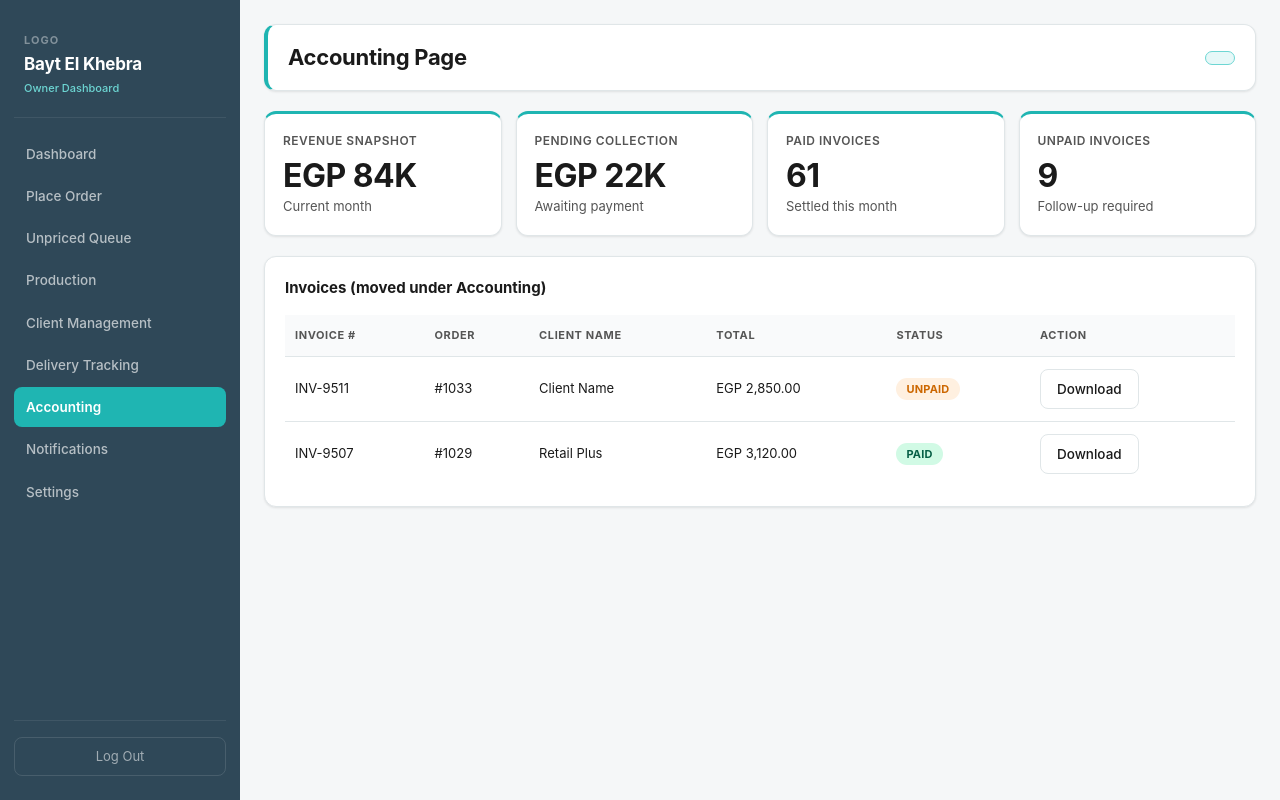
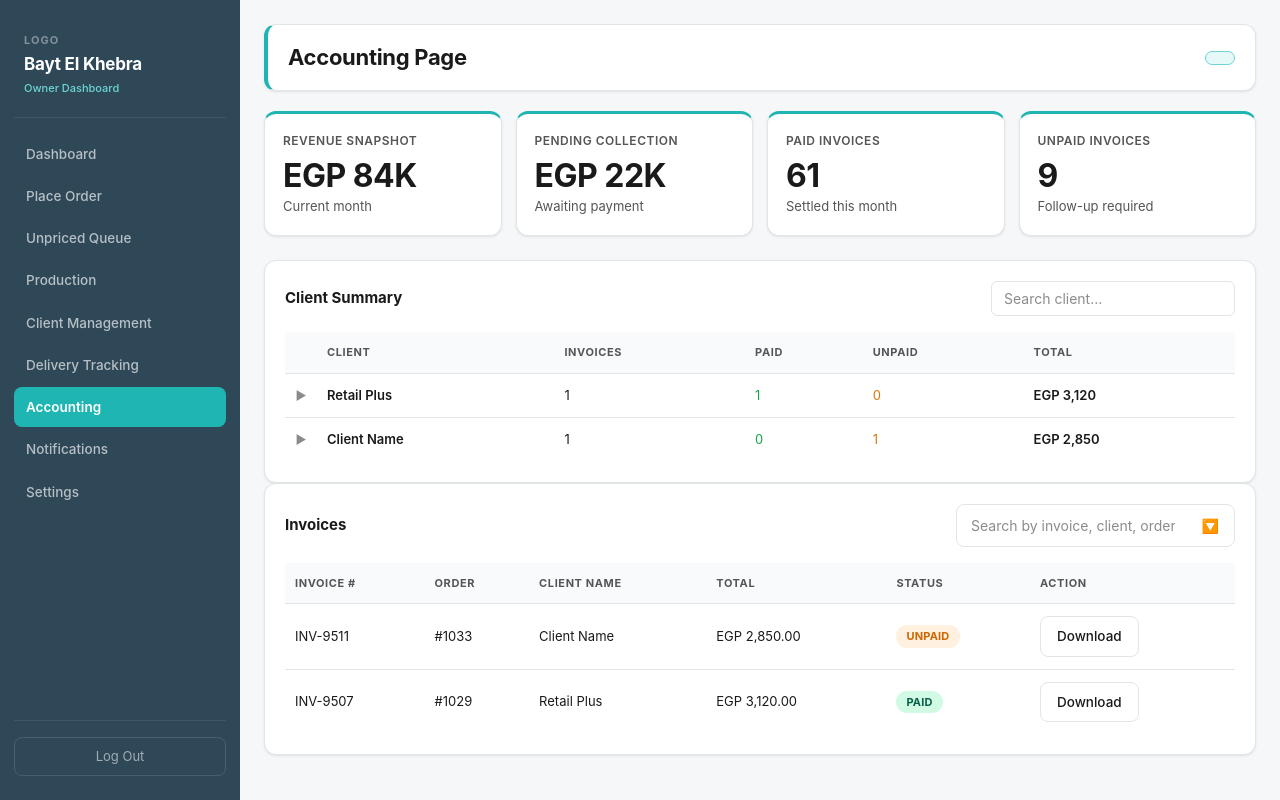
Before and after one commit to youssefghonem726/beyt-el-khebra, a React (Vite) app in the folder frontend/: page /owner/accounting in a window 1280 px wide. Built offline with nearby package versions, Linux system fonts and the light colour scheme.

Commit message:
added: Search Filters and summary filtering in owner accounting

```diff
--- /dev/null
+++ b/frontend/src/components/ClientSummary.tsx
@@ -0,0 +1,161 @@
+import { useState, useMemo } from 'react';
+
+interface Invoice {
+  id: string;
+  order: string;
+  client: string;
+  total: string;
+  status: string;
+}
+
+interface ClientSummaryProps {
+  invoices: Invoice[];
+}
+
+function parseAmount(total: string): number {
+  return parseFloat(total.replace(/[^0-9.]/g, '')) || 0;
+}
+
+function formatEGP(amount: number): string {
+  return `EGP ${amount.toLocaleString('en-EG')}`;
+}
+
+export default function ClientSummary({ invoices }: ClientSummaryProps) {
+  const [search, setSearch] = useState('');
+  const [expandedClient, setExpandedClient] = useState<string | null>(null);
+
+  const clientMap = useMemo(() => {
+    const map: Record<string, Invoice[]> = {};
+    for (const inv of invoices) {
+      if (!map[inv.client]) map[inv.client] = [];
+      map[inv.client].push(inv);
+    }
+    return map;
+  }, [invoices]);
+
+  const filteredClients = useMemo(() => {
+    const q = search.trim().toLowerCase();
+    return Object.entries(clientMap)
+      .filter(([client]) => !q || client.toLowerCase().includes(q))
+      .map(([client, invs]) => {
+        const total = invs.reduce((sum, inv) => sum + parseAmount(inv.total), 0);
+        const paid = invs.filter(i => i.status.toLowerCase() === 'paid');
+        const unpaid = invs.filter(i => i.status.toLowerCase() !== 'paid');
+        return { client, invs, total, paid, unpaid };
+      })
+      .sort((a, b) => b.total - a.total);
+  }, [clientMap, search]);
+
+  return (
+    <section className="table-wrap" style={{ marginTop: '1.5rem' }}>
+      <div className="table-head" style={{ display: 'flex', alignItems: 'center', gap: '1rem', flexWrap: 'wrap' }}>
+        <h3 style={{ margin: 0 }}>Client Summary</h3>
+        <input
+          type="text"
+          placeholder="Search client…"
+          value={search}
+          onChange={e => setSearch(e.target.value)}
+          style={{
+            marginLeft: 'auto',
+            padding: '0.4rem 0.75rem',
+            borderRadius: '6px',
+            border: '1px solid var(--border, #d1d5db)',
+            background: 'var(--input-bg, #fff)',
+            color: 'inherit',
+            fontSize: '0.875rem',
+            minWidth: '200px',
+            outline: 'none',
+          }}
+        />
+      </div>
+
+      {filteredClients.length === 0 && (
+        <div className="loading-state" style={{ padding: '2rem', textAlign: 'center', opacity: 0.5 }}>
+          No clients found{search ? ` for "${search}"` : ''}.
+        </div>
+      )}
+
+      <table>
+        <thead>
+          <tr>
+            <th style={{ width: '2rem' }}></th>
+            <th>Client</th>
+            <th>Invoices</th>
+            <th>Paid</th>
+            <th>Unpaid</th>
+            <th>Total</th>
+          </tr>
+        </thead>
+        <tbody>
+          {filteredClients.map(({ client, invs, total, paid, unpaid }) => (
+            <>
+              <tr
+                key={client}
+                style={{ cursor: 'pointer' }}
+                onClick={() =>
+                  setExpandedClient(expandedClient === client ? null : client)
+                }
+              >
+                <td style={{ textAlign: 'center', fontSize: '0.75rem', opacity: 0.5 }}>
+                  {expandedClient === client ? '▼' : '▶'}
+                </td>
+                <td style={{ fontWeight: 600 }}>{client}</td>
+                <td>{invs.length}</td>
+                <td style={{ color: 'var(--success, #16a34a)' }}>{paid.length}</td>
+                <td style={{ color: 'var(--warning, #d97706)' }}>{unpaid.length}</td>
+                <td style={{ fontWeight: 600 }}>{formatEGP(total)}</td>
+              </tr>
+
+              {expandedClient === client && (
+                <tr key={`${client}-detail`}>
+                  <td colSpan={6} style={{ padding: 0, background: 'var(--row-alt-bg, #f9fafb)' }}>
+                    <table style={{ width: '100%', fontSize: '0.85rem' }}>
+                      <thead>
+                        <tr style={{ background: 'var(--row-alt-bg, #f3f4f6)' }}>
+                          <th style={{ paddingLeft: '3rem' }}>Invoice #</th>
+                          <th>Order</th>
+                          <th>Total</th>
+                          <th>Status</th>
+                        </tr>
+                      </thead>
+                      <tbody>
+                        {invs.map(inv => (
+                          <tr key={inv.id}>
+                            <td style={{ paddingLeft: '3rem' }}>{inv.id}</td>
+                            <td>{inv.order}</td>
+                            <td>{inv.total}</td>
+                            <td>
+                              <span
+                                style={{
+                                  display: 'inline-block',
+                                  padding: '0.15rem 0.6rem',
+                                  borderRadius: '999px',
+                                  fontSize: '0.75rem',
+                                  fontWeight: 600,
+                                  background:
+                                    inv.status.toLowerCase() === 'paid'
+                                      ? 'var(--badge-paid-bg, #dcfce7)'
+                                      : 'var(--badge-unpaid-bg, #fef3c7)',
+                                  color:
+                                    inv.status.toLowerCase() === 'paid'
+                                      ? 'var(--badge-paid-color, #15803d)'
+                                      : 'var(--badge-unpaid-color, #b45309)',
+                                }}
+                              >
+                                {inv.status}
+                              </span>
+                            </td>
+                          </tr>
+                        ))}
+                      </tbody>
+                    </table>
+                  </td>
+                </tr>
+              )}
+            </>
+          ))}
+        </tbody>
+      </table>
+    </section>
+  );
+}
--- a/frontend/src/pages/owner/Accounting.tsx
+++ b/frontend/src/pages/owner/Accounting.tsx
@@ -3,6 +3,8 @@ import AppShell from '../../components/AppShell';
 import Topbar from '../../components/Topbar';
 import StatCard from '../../components/StatCard';
 import StatusBadge from '../../components/StatusBadge';
+import SearchFilter from '../../components/SearchFilter';
+import ClientSummary from '../../components/ClientSummary';
 import { downloadText } from '../../utils/download';
 import { useNavigation } from '../../context/NavigationContext';
 
@@ -25,6 +27,7 @@ export default function Accounting() {
   const [stats, setStats] = useState<Stat[]>([]);
   const [loading, setLoading] = useState(true);
   const [error, setError] = useState<string | null>(null);
+  const [filteredInvoices, setFilteredInvoices] = useState<Invoice[]>([]);
 
   useEffect(() => {
     Promise.all([
@@ -40,6 +43,7 @@ export default function Accounting() {
       .then(([invoicesData, statsData]) => {
         setInvoices(invoicesData);
         setStats(statsData);
+        setFilteredInvoices(invoicesData);
         setLoading(false);
       })
       .catch((err) => {
@@ -49,12 +53,30 @@ export default function Accounting() {
       });
   }, []);
 
+  const handleSearch = (query: string, filter: string) => {
+    let result = invoices;
+
+    if (query.trim()) {
+      const q = query.toLowerCase();
+      result = result.filter(inv =>
+        inv.id.toLowerCase().includes(q) ||
+        inv.client.toLowerCase().includes(q) ||
+        inv.order.toLowerCase().includes(q)
+      );
+    }
+
+    if (filter) {
+      result = result.filter(inv => inv.status.toLowerCase() === filter.toLowerCase());
+    }
+
+    setFilteredInvoices(result);
+  };
+
   if (loading) {
     return (
       <AppShell role="owner" activePage="accounting">
         <Topbar title="Accounting Page" />
         <section className="grid-4">
-          {/* Show placeholders while loading */}
           <StatCard label="Revenue Snapshot" value="..." sub="Current month" />
           <StatCard label="Pending Collection" value="..." sub="Awaiting payment" />
           <StatCard label="Paid Invoices" value="..." sub="Settled this month" />
@@ -92,9 +114,19 @@ export default function Accounting() {
           <StatCard key={idx} label={stat.label} value={stat.value} sub={stat.sub} />
         ))}
       </section>
+      <ClientSummary invoices={invoices} />
       <section className="table-wrap">
         <div className="table-head">
-          <h3>Invoices (moved under Accounting)</h3>
+          <h3>Invoices</h3>
+          <SearchFilter
+            placeholder="Search by invoice, client, order..."
+            filters={[
+              { label: 'Paid', value: 'paid' },
+              { label: 'Unpaid', value: 'unpaid' },
+              { label: 'Pending', value: 'pending' },
+            ]}
+            onSearch={handleSearch}
+          />
         </div>
         <table>
           <thead>
@@ -108,20 +140,27 @@ export default function Accounting() {
             </tr>
           </thead>
           <tbody>
-            {invoices.map((inv) => (
+            {filteredInvoices.map((inv) => (
               <tr key={inv.id}>
                 <td>{inv.id}</td>
                 <td>{inv.order}</td>
                 <td>{inv.client}</td>
                 <td>{inv.total}</td>
                 <td><StatusBadge status={inv.status} /></td>
-                <td><button className="btn" onClick={() => downloadText(`invoice-${inv.id}.txt`, [
-                  `INVOICE: ${inv.id}`,
-                  `Order:   ${inv.order}`,
-                  `Client:  ${inv.client}`,
-                  `Total:   ${inv.total}`,
-                  `Status:  ${inv.status}`,
-                ])}>Download</button></td>
+                <td>
+                  <button
+                    className="btn"
+                    onClick={() => downloadText(`invoice-${inv.id}.txt`, [
+                      `INVOICE: ${inv.id}`,
+                      `Order:   ${inv.order}`,
+                      `Client:  ${inv.client}`,
+                      `Total:   ${inv.total}`,
+                      `Status:  ${inv.status}`,
+                    ])}
+                  >
+                    Download
+                  </button>
+                </td>
               </tr>
             ))}
           </tbody>
```
